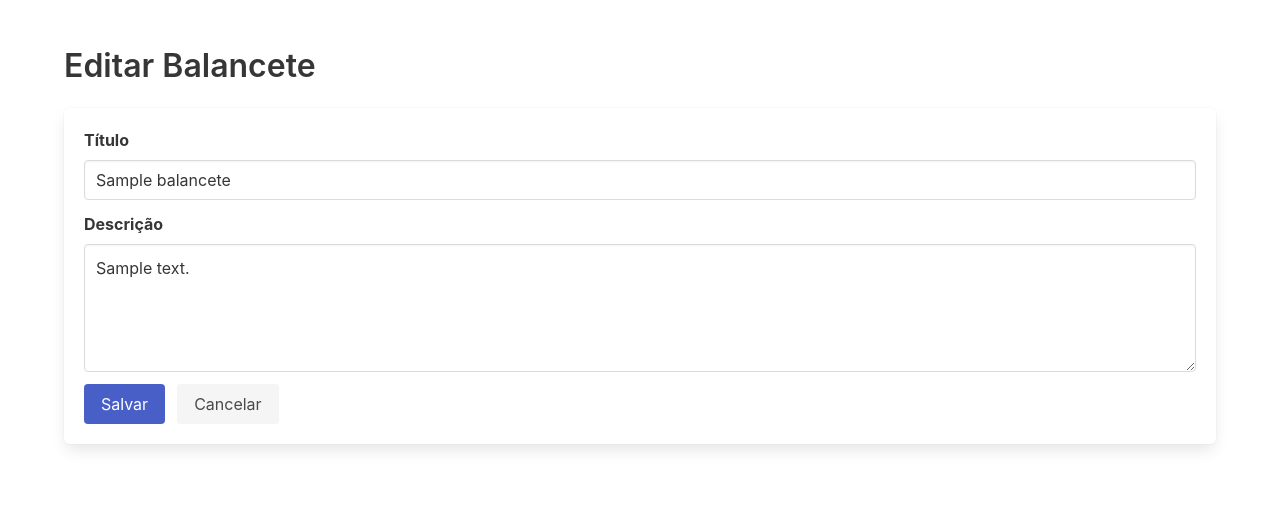
After one commit to bernardommedeiros/Gerenciador-Financeiro, a Django app: page /balancete/1/edit/ in a window 1280 px wide. The commit adds this page. Shown: the top 507 px of the page. Run offline with Django 5.2, Linux system fonts and the light colour scheme; a user stored in the database is signed in; tables that the repository leaves empty hold one stand-in row (values such as "Sample post"); some libraries are stand-ins or nearby versions.

Commit message:
feat: delete e update balancete

```diff
--- a/src/finances/personal_finance/models/balancete.py
+++ b/src/finances/personal_finance/models/balancete.py
@@ -11,20 +11,10 @@ class Balancete(models.Model):
 
     title = models.CharField(max_length=100)
     description = models.TextField(blank=True)
-    date = models.DateField(auto_now_add=True)
+    date = models.DateTimeField(auto_now_add=True)
 
     def __str__(self):
         return self.title
 
     class Meta:
         ordering = ['-date']
-
-    def clean(self):
-
-        if self.title and len(self.title) <= 3:
-            raise ValidationError ("O nome da área deve possuir no mínimo 4 caracteres")
-
-    def save(self, *args, **kwargs):
-
-        self.full_clean()
-        super().save(*args, **kwargs)
--- /dev/null
+++ b/src/finances/personal_finance/templates/personal_finance/balancete_update.html
@@ -0,0 +1,36 @@
+{% extends 'personal_finance/base.html' %}
+
+{% block title %}Editar Balancete{% endblock %}
+
+{% block content %}
+
+<section class="section">
+  <div class="container">
+    <h2 class="title is-3">Editar Balancete</h2>
+    <form method="post" enctype="multipart/form-data" class="box">
+      {% csrf_token %}
+      <div class="field">
+        <label class="label">Título</label>
+        <div class="control">
+          <input class="input" type="text" name="title" value="{{ balancete.title }}" required>
+        </div>
+      </div>
+      <div class="field">
+        <label class="label">Descrição</label>
+        <div class="control">
+          <textarea class="textarea" name="description" required>{{ balancete.description }}</textarea>
+        </div>
+      </div>
+      <div class="field is-grouped">
+        <div class="control">
+          <button class="button is-link" type="submit">Salvar</button>
+        </div>
+        <div class="control">
+          <a class="button is-light" href="{% url 'balancetes_listar' %}">Cancelar</a>
+        </div>
+      </div>
+    </form>
+  </div>
+</section>
+
+{% endblock %}
--- a/src/finances/personal_finance/templates/personal_finance/listar_balancetes.html
+++ b/src/finances/personal_finance/templates/personal_finance/listar_balancetes.html
@@ -36,7 +36,7 @@
                 <div class="card-content">
                   <p class="title is-4 has-text-link">{{ item.title }}</p>
                   <p class="subtitle is-6 has-text-grey">
-                    Criado em {{ item.date|date:"d/m/Y" }}
+                    Criado em {{ item.date|date:"d/m/Y - H:i" }}
                   </p>
                   <div class="content">
                     {{ item.description|linebreaksbr }}
--- a/src/finances/personal_finance/urls.py
+++ b/src/finances/personal_finance/urls.py
@@ -1,7 +1,7 @@
 from django.urls import path
 from django.contrib.auth import views as auth_views
 from .views.auth import register_view, login_view, logout_view
-from .views.balancete import BalanceteListView, BalanceteCreateView
+from .views.balancete import BalanceteListView, BalanceteCreateView, BalanceteDeleteView, BalanceteUpdateView
 from .views.boleto import BoletoListView, BoletoCreateView, BoletoDeleteView, BoletoUpdateView
 
 
@@ -12,7 +12,10 @@ urlpatterns = [
     path('logout/', logout_view, name='logout'),
 
     path('balancetes/novo/', BalanceteCreateView.as_view(), name='balancete_criar'),
-    path('home/', BalanceteListView.as_view(), name='listar_balancetes'),
+    path('home/', BalanceteListView.as_view(), name='balancetes_listar'),
+    path('balancete/<int:balancete_id>/delete/', BalanceteDeleteView.as_view(), name='balancete_delete'),
+    path('balancete/<int:balancete_id>/edit/', BalanceteUpdateView.as_view(), name='balancete_update'),
+
     path('balancete/<int:balancete_id>/boletos/', BoletoListView.as_view(), name='boleto_listar'),
     path('balancete/<int:balancete_id>/boletos/novo/', BoletoCreateView.as_view(), name='boleto_criar'),
     path('boleto/<int:boleto_id>/delete/', BoletoDeleteView.as_view(), name='boleto_delete'),
--- a/src/finances/personal_finance/views/auth.py
+++ b/src/finances/personal_finance/views/auth.py
@@ -8,7 +8,7 @@ def register_view(request):
         if form.is_valid():
             user = form.save()
             login(request, user)
-            return redirect('listar_balancetes')
+            return redirect('balancetes_listar')
         else:
             print(form.errors)
     else:
@@ -21,7 +21,7 @@ def login_view(request):
         if form.is_valid():
             user = form.get_user()
             login(request, user)
-            return redirect('listar_balancetes')
+            return redirect('balancetes_listar')
     else:
         form = UserLoginForm()
     return render(request, 'auth/login.html', {'form': form})
--- a/src/finances/personal_finance/views/balancete.py
+++ b/src/finances/personal_finance/views/balancete.py
@@ -11,10 +11,27 @@ class BalanceteCreateView(LoginRequiredMixin, View):
 
     def post(self, request):
         balancete = service.criar_balancete(request.user, request.POST)
-        return redirect('balancete_listar')
+        return redirect('balancetes_listar')
 
 
 class BalanceteListView(LoginRequiredMixin, View):
     def get(self, request):
         balancetes = service.listar_balancetes()
         return render(request, 'personal_finance/listar_balancetes.html', {'balancetes': balancetes})
+
+class BalanceteDeleteView(LoginRequiredMixin, View):
+    def post(self, request, balancete_id):
+        balancete = get_object_or_404(Balancete, id=balancete_id)
+        service.balancete_delete(balancete_id)
+        return redirect('balancetes_listar')
+
+class BalanceteUpdateView(LoginRequiredMixin, View):
+    def get(self, request, balancete_id):
+        balancete = get_object_or_404(Balancete, id=balancete_id)
+        return render(request, 'personal_finance/balancete_update.html', {
+            'balancete': balancete
+        })
+
+    def post(self, request, balancete_id):
+        balancete = service.balancete_update(balancete_id, request.POST)
+        return redirect('balancetes_listar')
```
Also changed, not shown: src/finances/personal_finance/services/balancete.py (+12 -0 lines), src/finances/personal_finance/templates/personal_finance/listar_boletos.html (+18 -0 lines), src/finances/personal_finance/migrations/0003_alter_balancete_date.py (added).
